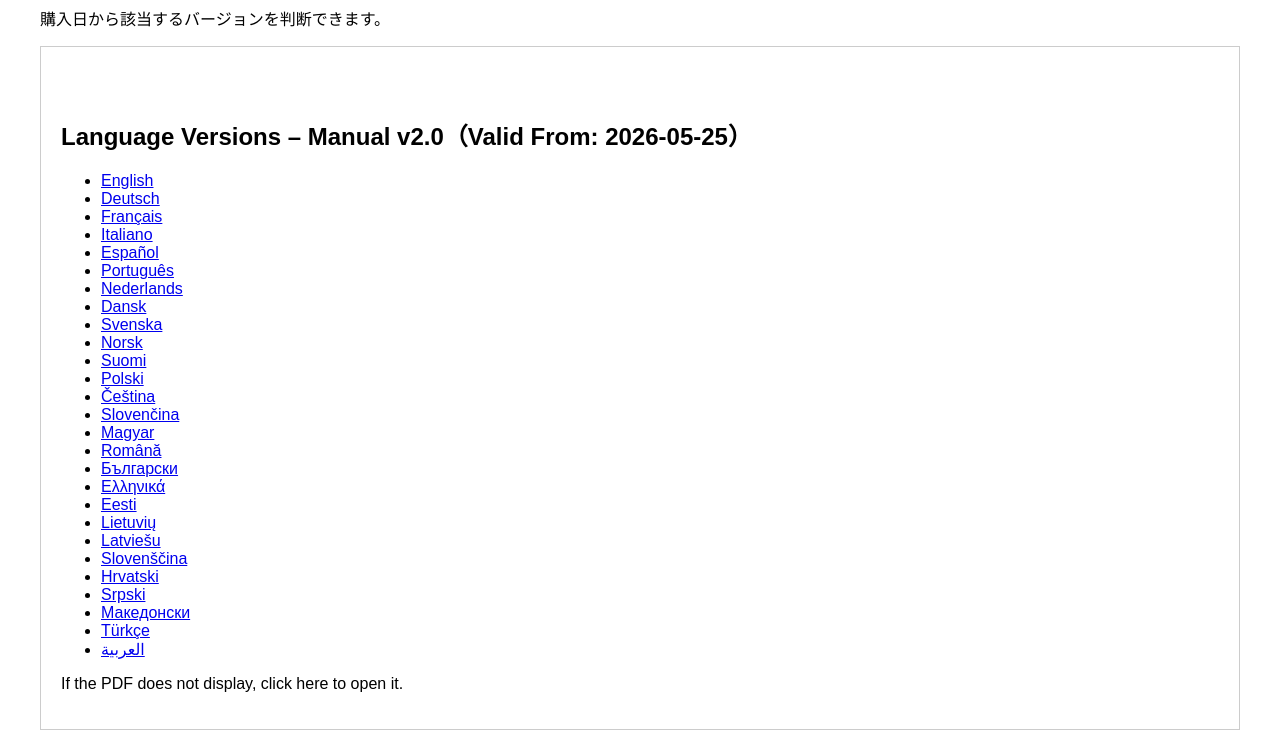
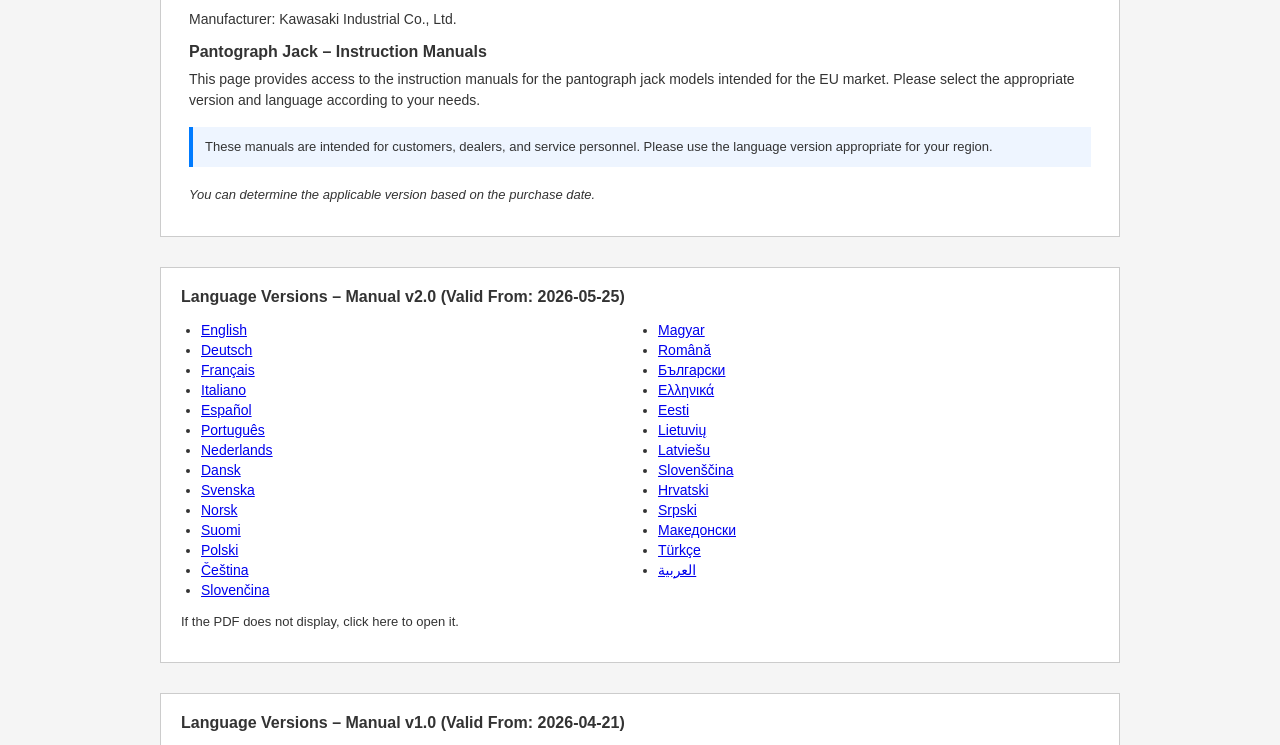
Before and after one commit to Kawasaki-ind-co-ltd-Engineering-Div/TEST_MANUAL, a plain HTML site: page index.html in a window 1280 px wide. Shown: the part 92-837 px from the top of the page. Drawn offline with Linux system fonts and the light colour scheme.

Commit message:
Add files via upload

```diff
--- a/index.html
+++ b/index.html
@@ -2,21 +2,134 @@
 <html lang="en">
 <head>
   <meta charset="UTF-8">
-<title>Manual Version Test</title>
+  <title>Supplementary Parts and Dealer Options – Instructions for Use</title>
   <style>
-  body { font-family: Arial, sans-serif; margin: 40px; }
-  h2 { margin-top: 50px; }
-  .block { border: 1px solid #ccc; padding: 20px; margin-bottom: 40px; }
+    body {
+      font-family: Arial, sans-serif;
+      margin: 0;
+      padding: 0;
+      background: #f5f5f5;
+      color: #333;
+    }
+
+    .page-wrapper {
+      max-width: 960px;
+      margin: 40px auto 60px;
+      padding: 0 20px;
+    }
+
+    .header-box {
+      background: #ffffff;
+      border: 1px solid #ccc;
+      padding: 24px 28px;
+      margin-bottom: 30px;
+    }
+
+    .header-title {
+      font-size: 24px;
+      font-weight: bold;
+      margin: 0 0 10px;
+    }
+
+    .header-subtitle {
+      font-size: 14px;
+      margin: 0 0 16px;
+    }
+
+    .product-title {
+      font-size: 16px;
+      font-weight: bold;
+      margin: 0 0 8px;
+    }
+
+    .product-desc {
+      font-size: 14px;
+      margin: 0 0 16px;
+      line-height: 1.5;
+    }
+
+    .note-box {
+      border-left: 4px solid #007bff;
+      background: #eef5ff;
+      padding: 10px 12px;
+      font-size: 13px;
+      line-height: 1.5;
+    }
+
+    .version-hint {
+      margin: 20px 0 10px;
+      font-size: 13px;
+      font-style: italic;
+    }
+
+    h2 {
+      margin-top: 40px;
+      font-size: 18px;
+    }
+
+    .block {
+      border: 1px solid #ccc;
+      background: #ffffff;
+      padding: 20px;
+      margin-bottom: 30px;
+    }
+
+    .block h2 {
+      margin-top: 0;
+      font-size: 16px;
+    }
+
+    .block ul {
+      columns: 2;
+      -webkit-columns: 2;
+      -moz-columns: 2;
+      padding-left: 20px;
+    }
+
+    .block li {
+      margin-bottom: 4px;
+      font-size: 14px;
+    }
+
+    .block p {
+      margin-top: 12px;
+      font-size: 13px;
+    }
   </style>
 </head>
 <body>
 
-<h1>Manual Version Test Page</h1>
-<p>購入日から該当するバージョンを判断できます。</p>
+<div class="page-wrapper">
+
+  <!-- ヘッダー部分（pjce‑t‑in‑manual 風） -->
+  <div class="header-box">
+    <h1 class="header-title">Supplementary Parts and Dealer Options – Instructions for Use</h1>
+    <p class="header-subtitle">
+      Manufacturer: Kawasaki Industrial Co., Ltd.
+    </p>
+
+    <p class="product-title">
+      Pantograph Jack – Instruction Manuals
+    </p>
+    <p class="product-desc">
+      This page provides access to the instruction manuals for the pantograph jack models intended for the EU market.
+      Please select the appropriate version and language according to your needs.
+    </p>
+
+    <div class="note-box">
+      These manuals are intended for customers, dealers, and service personnel.
+      Please use the language version appropriate for your region.
+    </div>
+
+    <!-- ★ ここが「購入日から該当するバージョンを判断できます。」の英語版 ★ -->
+    <p class="version-hint">
+      You can determine the applicable version based on the purchase date.
+    </p>
+  </div>
 
   <!-- ▼▼▼ v2.0（Valid From: 2026‑05‑25） ▼▼▼ -->
   <div class="block">
-  <h2>Language Versions – Manual v2.0（Valid From: 2026‑05‑25）</h2>
+    <h2>Language Versions – Manual v2.0 (Valid From: 2026‑05‑25)</h2>
     <ul>
       <li><a href="Manual_v2.0_EN.pdf">English</a></li>
       <li><a href="Manual_v2.0_DE.pdf">Deutsch</a></li>
@@ -51,7 +164,7 @@
 
   <!-- ▼▼▼ v1.0（Valid From: 2026‑04‑21） ▼▼▼ -->
   <div class="block">
-  <h2>Language Versions – Manual v1.0（Valid From: 2026‑04‑21）</h2>
+    <h2>Language Versions – Manual v1.0 (Valid From: 2026‑04‑21)</h2>
     <ul>
       <li><a href="Manual_v1.0_EN.pdf">English</a></li>
       <li><a href="Manual_v1.0_DE.pdf">Deutsch</a></li>
@@ -84,5 +197,7 @@
     <p>If the PDF does not display, click here to open it.</p>
   </div>
 
+</div>
+
 </body>
 </html>
```
Lines whose indentation alone changed are shown as unchanged.
